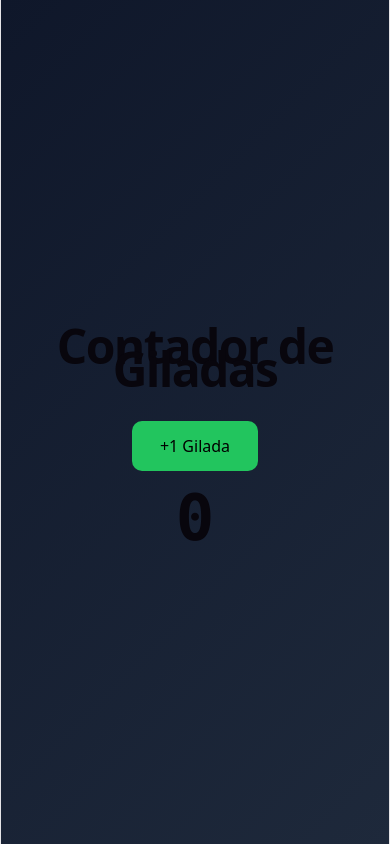
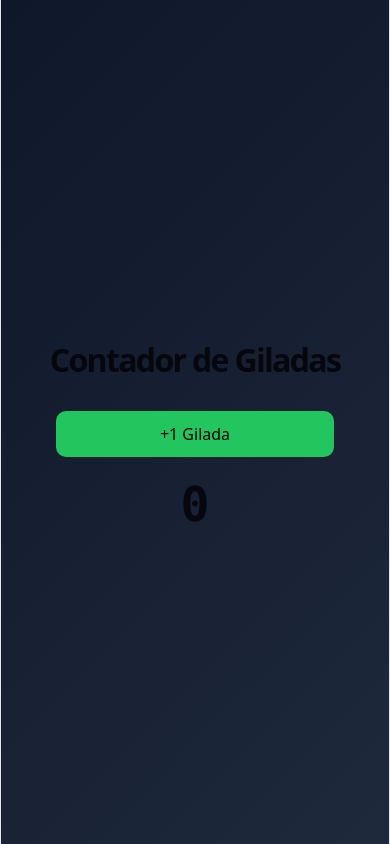
Before and after one commit to NicoRestooDev/mi-primer-deploy, a React (Vite) app: page / in a window 390 px wide. Built offline with nearby package versions, Linux system fonts and the light colour scheme; no server answers; the database is empty.

Commit message:
media query

```diff
--- a/src/App.css
+++ b/src/App.css
@@ -50,3 +50,29 @@ button:hover {
   font-weight: bold;
   padding-top:1rem;
 }
+
+@media (max-width: 600px) {
+  h1 {
+    font-size: 2rem;
+    text-align: center;
+  }
+
+  .subtitle {
+    font-size: 0.8rem;
+    text-align: center;
+  }
+
+  button {
+    width: 80%;
+    font-size: 1rem;
+    padding: 12px;
+  }
+
+  .counter {
+    font-size: 3rem;
+  }
+
+  .container {
+    padding: 20px;
+  }
+}
```
